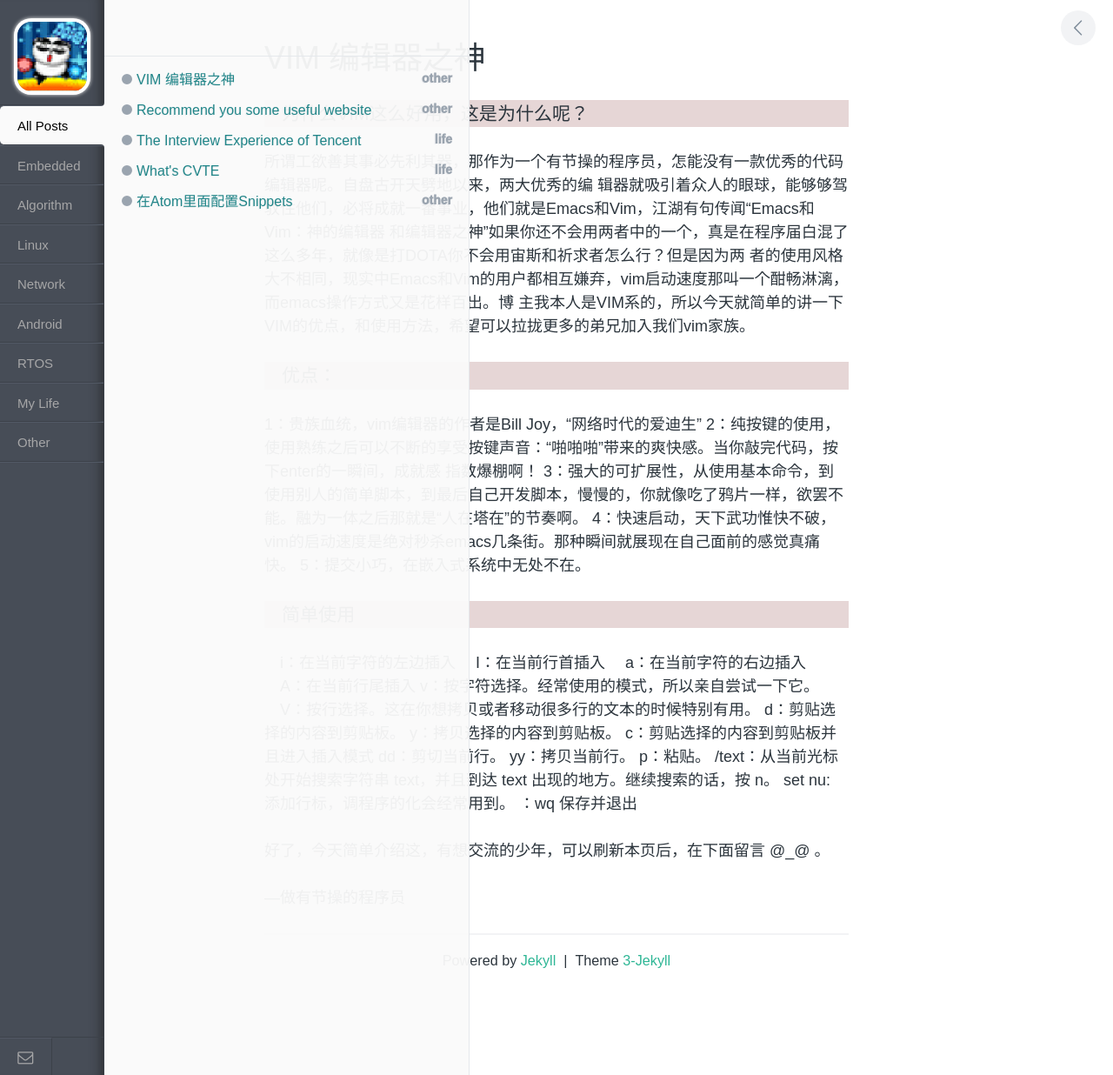
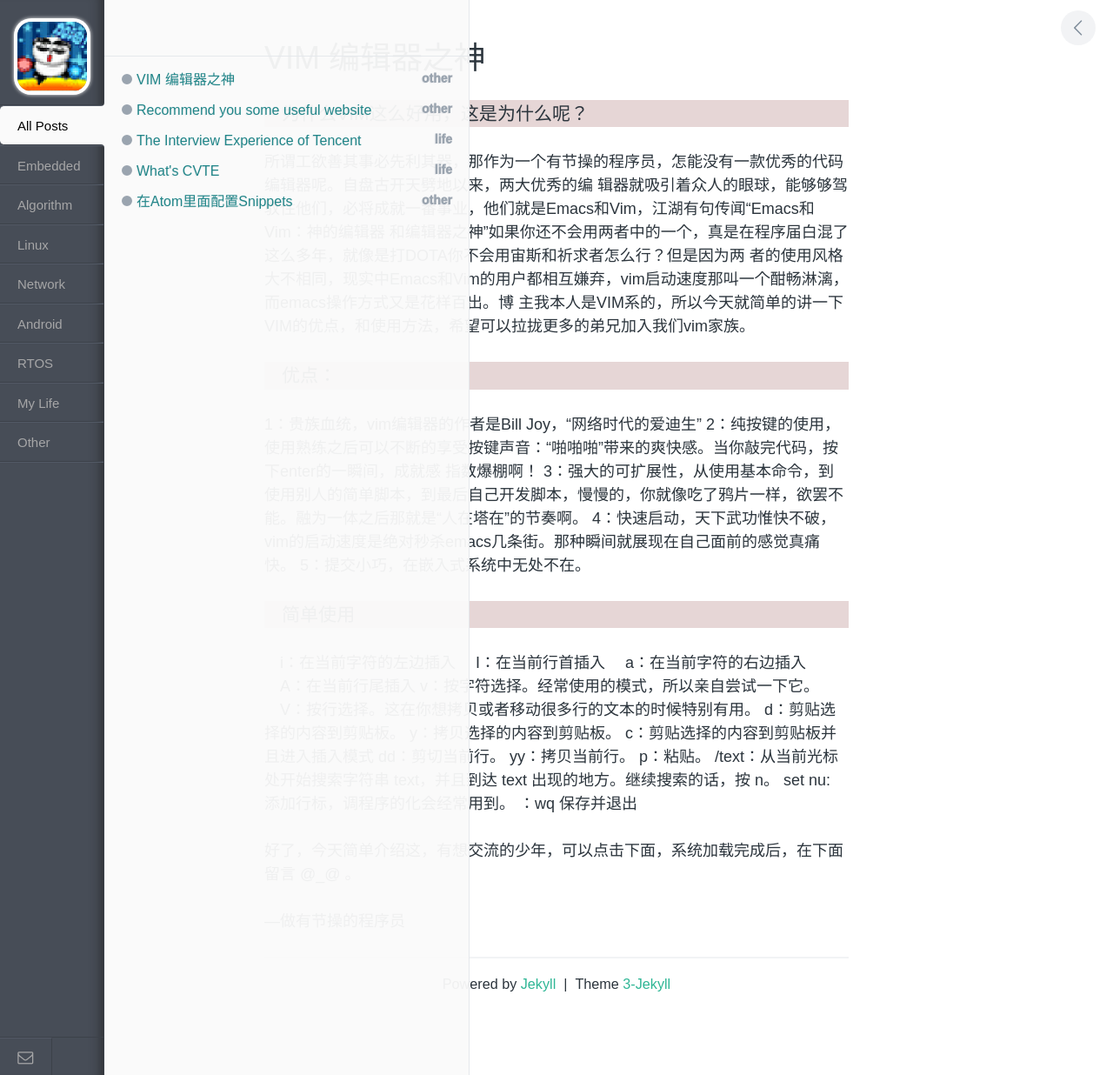
Before and after one commit to xnzaa/xnzaa.github.io, a Jekyll site: the page built from _posts/2014-12-17-vim-编辑器之神.md, in a window 1280 px wide. Shown: the whole page at 87% size. Built offline with Jekyll 4.4.1, drawn with Linux system fonts in a browser that asks for light colours; comment, search, counter and statistics services are not loaded.

Commit message:
change post

```diff
--- a/_posts/2014-12-17-vim-编辑器之神.md
+++ b/_posts/2014-12-17-vim-编辑器之神.md
@@ -10,6 +10,7 @@
 和编辑器之神”如果你还不会用两者中的一个，真是在程序届白混了这么多年，就像是打DOTA你不会用宙斯和祈求者怎么行？但是因为两
 者的使用风格大不相同，现实中Emacs和Vim的用户都相互嫌弃，vim启动速度那叫一个酣畅淋漓，而emacs操作方式又是花样百出。博
 主我本人是VIM系的，所以今天就简单的讲一下VIM的优点，和使用方法，希望可以拉拢更多的弟兄加入我们vim家族。
+
 ### 优点：
 1：贵族血统，vim编辑器的作者是Bill Joy，“网络时代的爱迪生”
 2：纯按键的使用，使用熟练之后可以不断的享受按键声音：“啪啪啪”带来的爽快感。当你敲完代码，按下enter的一瞬间，成就感
@@ -35,6 +36,6 @@
   set nu: 添加行标，调程序的化会经常用到。
   ：wq 保存并退出
 
-好了，今天简单介绍这，有想交流的少年，可以刷新本页后，在下面留言 @_@ 。
+好了，今天简单介绍这，有想交流的少年，可以点击下面，系统加载完成后，在下面留言 @_@ 。
 
 ---做有节操的程序员
```
